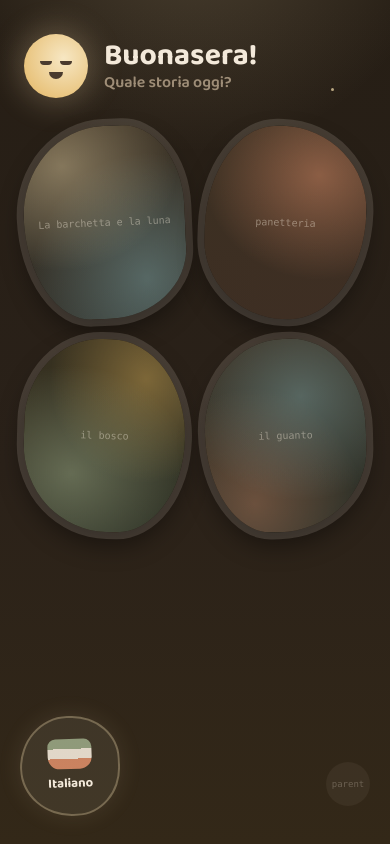
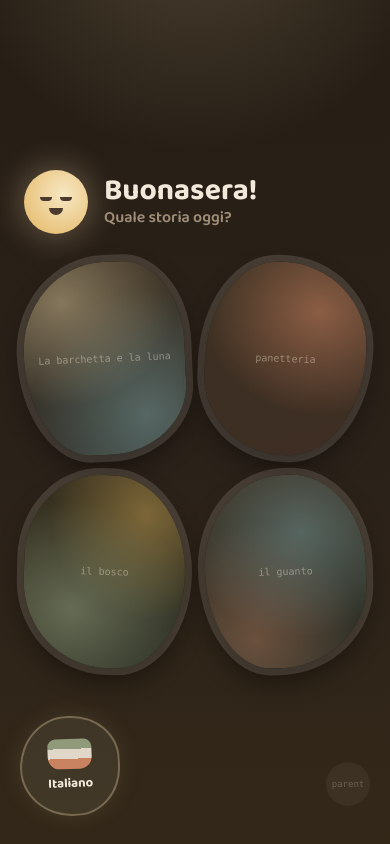
Before and after one commit to darth-dodo/cantastorie, a FastAPI app: page / in a window 390 px wide. Run offline with FastAPI, Linux system fonts and the light colour scheme.

Commit message:
fix: make the child player responsive with a mobile-first app frame
The player CSS was authored phone-only: screens are position:absolute
inset:0 filling the viewport with pixel sizing and no max-width or
breakpoints, so on desktop everything magnified (the shelf covers
ballooned, only ~2 of 4 fitting). Keep the hand-crafted watercolor CSS
(ADR-001 — no Tailwind in the player) and add the responsive strategy it
was missing:

- App frame: #app caps at --app-max (540px) and centers on larger
  viewports, lifted subtly off the backdrop — a held-in-hand column, not
  a magnified full-screen. Phones fill the frame edge to edge; screens
  are absolute inset:0 within it, so full-bleed page art still fills.
- Shelf column centers vertically when the frame is tall enough.
- Remove the orphaned dusk star from the shelf: it was right-anchored so
  its box-shadow companions fell off-screen, leaving one dot that read as
  a dead pixel. Stars stay on the player/end night scenes (left-anchored,
  full cluster).

Verified across phone (390), desktop (1440), and the in-story player.

Co-Authored-By: Claude Opus 4.8 (1M context) <noreply@anthropic.com>

```diff
--- a/src/static/css/player.css
+++ b/src/static/css/player.css
@@ -18,7 +18,25 @@ body {
   user-select: none;
 }
 
-#app,
+/* The app frame: mobile-first, so on a phone #app IS the viewport and every
+   screen is full-bleed. On a larger viewport the frame caps at a phone width
+   and centers, lifted subtly off the backdrop — a held-in-hand shelf, never
+   a magnified one. Screens are absolute inset:0 within this frame, so the
+   full-bleed page art fills the frame edge to edge at every size. */
+#app {
+  position: absolute;
+  inset: 0;
+  max-width: var(--app-max);
+  margin-inline: auto;
+  overflow: hidden;
+}
+
+@media (min-width: 600px) {
+  #app {
+    box-shadow: 0 0 80px rgba(0, 0, 0, 0.28);
+  }
+}
+
 .screen {
   position: absolute;
   inset: 0;
@@ -53,6 +71,16 @@ button.presses:active {
   background:
     radial-gradient(90% 40% at 50% -10%, rgba(245, 223, 174, 0.18), rgba(245, 223, 174, 0) 70%),
     linear-gradient(180deg, #261e15, #2a2119 55%, #332818);
+}
+
+/* With room to spare (a tall frame), center the shelf column vertically so
+   it isn't a top-aligned strip; short viewports keep it top-aligned so
+   nothing clips. */
+@media (min-height: 760px) {
+  .shelf {
+    justify-content: center;
+    padding-bottom: 40px;
+  }
 }
 
 .greeting {
--- a/src/static/css/tokens.css
+++ b/src/static/css/tokens.css
@@ -19,6 +19,11 @@
   --font-app: "Baloo 2", sans-serif;
   --font-story: "Literata", serif;
   --karaoke: rgba(229, 183, 94, 0.45);
+
+  /* Layout: the app is a mobile-first, hold-in-hand experience. On larger
+     viewports the whole player is framed as a centered phone-width column
+     rather than magnified full-screen. Phones fill the frame edge to edge. */
+  --app-max: 540px;
 
   /* Motion: slow crossfades only — nothing snaps, flashes, or bounces */
   --fade: 900ms ease;
--- a/src/static/js/screens.js
+++ b/src/static/js/screens.js
@@ -59,12 +59,10 @@ function iconShelf() {
 export function buildShelf(store, greeting, stories = shelf, onOpen = () => store.openStory()) {
   const screen = el("div", "screen shelf");
 
-  if (document.documentElement.dataset.theme === "dusk") {
-    const stars = el("div", "stars");
-    stars.style.top = "88px";
-    stars.style.right = "56px";
-    screen.appendChild(stars);
-  }
+  // No stars on the shelf: its top-left is the greeting, so the cluster was
+  // right-anchored and its box-shadow companions fell off-screen, leaving one
+  // orphaned dot that reads as a dead pixel. Stars stay on the player/end
+  // night scenes, where they're left-anchored and render as a full cluster.
 
   const header = el("div", "greeting");
   const mascot = el("div", "mascot");
```
